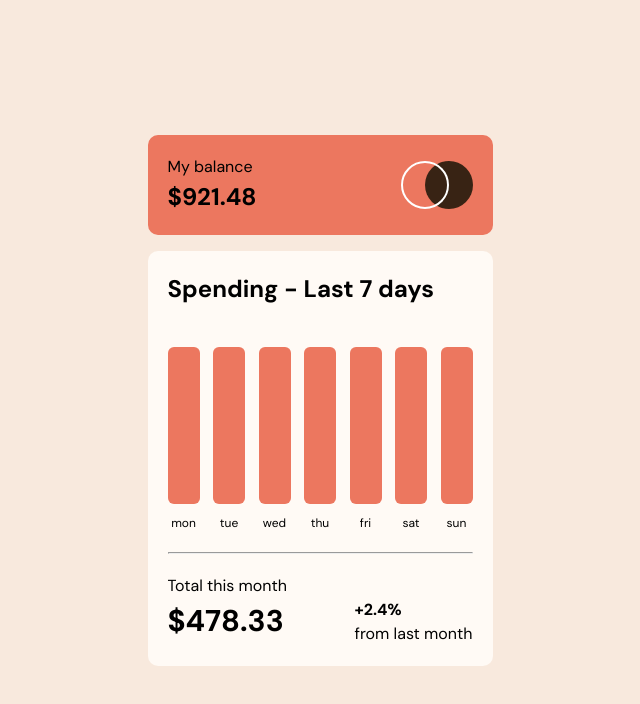
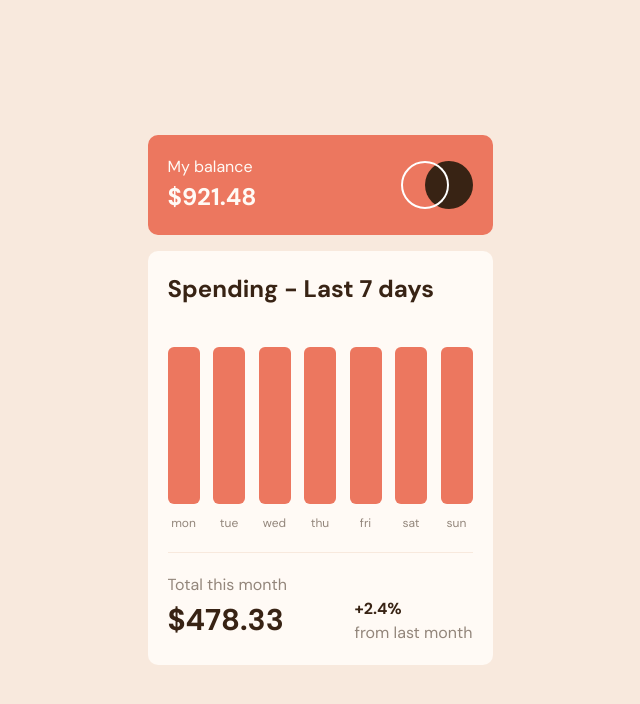
Before and after one commit to drobotmaksym/Expenses-Card, a plain HTML site: page index.html in a window 1280 px wide. Shown: the whole page, without its empty margins (320-960 px from the left). Drawn offline with Linux system fonts and the light colour scheme.

Commit message:
Added text color utility classes

```diff
--- a/css/style.css
+++ b/css/style.css
@@ -45,11 +45,20 @@
   font-size: var(--fs-700);
 }
 
+.neutral-100 {
+  color: var(--clr-neutral-100);
+}
+
+.neutral-400 {
+  color: var(--clr-neutral-400);
+}
+
 /* general styling */
 
 body {
   background: var(--clr-neutral-200);
   font-family: 'DM Sans', sans-serif;
+  color: var(--clr-neutral-800);
 
   display: grid;
   place-content: center;
@@ -78,6 +87,8 @@ li > div {
 }
 
 hr {
+  border: 1px solid var(--clr-neutral-200);
+  border-top: 0;
   margin: 20px 0;
 }
 
--- a/index.html
+++ b/index.html
@@ -22,8 +22,8 @@
   <div class="card">
     <div class="flex-group">
       <div>
-        <h2 class="fs-400">My balance</h2>
-        <p class="fs-600 bold">$921.48</p>
+        <h2 class="fs-400 neutral-100">My balance</h2>
+        <p class="fs-600 bold neutral-100">$921.48</p>
       </div>
       <img src="images/logo.svg" alt="" />
     </div>
@@ -31,41 +31,41 @@
       <h2 class="fs-600 bold">Spending - Last 7 days</h2>
       <ul class="flex-group">
         <li>
-          <p class="fs-300">mon</p>
+          <p class="fs-300 neutral-400">mon</p>
           <div></div>
         </li>
         <li>
-          <p class="fs-300">tue</p>
+          <p class="fs-300 neutral-400">tue</p>
           <div></div>
         </li>
         <li>
-          <p class="fs-300">wed</p>
+          <p class="fs-300 neutral-400">wed</p>
           <div></div>
         </li>
         <li>
-          <p class="fs-300">thu</p>
+          <p class="fs-300 neutral-400">thu</p>
           <div></div>
         </li>
         <li>
-          <p class="fs-300">fri</p>
+          <p class="fs-300 neutral-400">fri</p>
           <div></div>
         </li>
         <li>
-          <p class="fs-300">sat</p>
+          <p class="fs-300 neutral-400">sat</p>
           <div></div>
         </li>
         <li>
-          <p class="fs-300">sun</p>
+          <p class="fs-300 neutral-400">sun</p>
           <div></div>
         </li>
       </ul>
       <hr />
-      <h2 class="fs-400">Total this month</h2>
+      <h2 class="fs-400 neutral-400">Total this month</h2>
       <div class="flex-group">
         <p class="fs-700 bold">$478.33</p>
         <div>
           <p class="fs-400 bold">+2.4%</p>
-          <h2 class="fs-400">from last month</h2>
+          <h2 class="fs-400 neutral-400">from last month</h2>
         </div>
       </div>
     </div>
```
